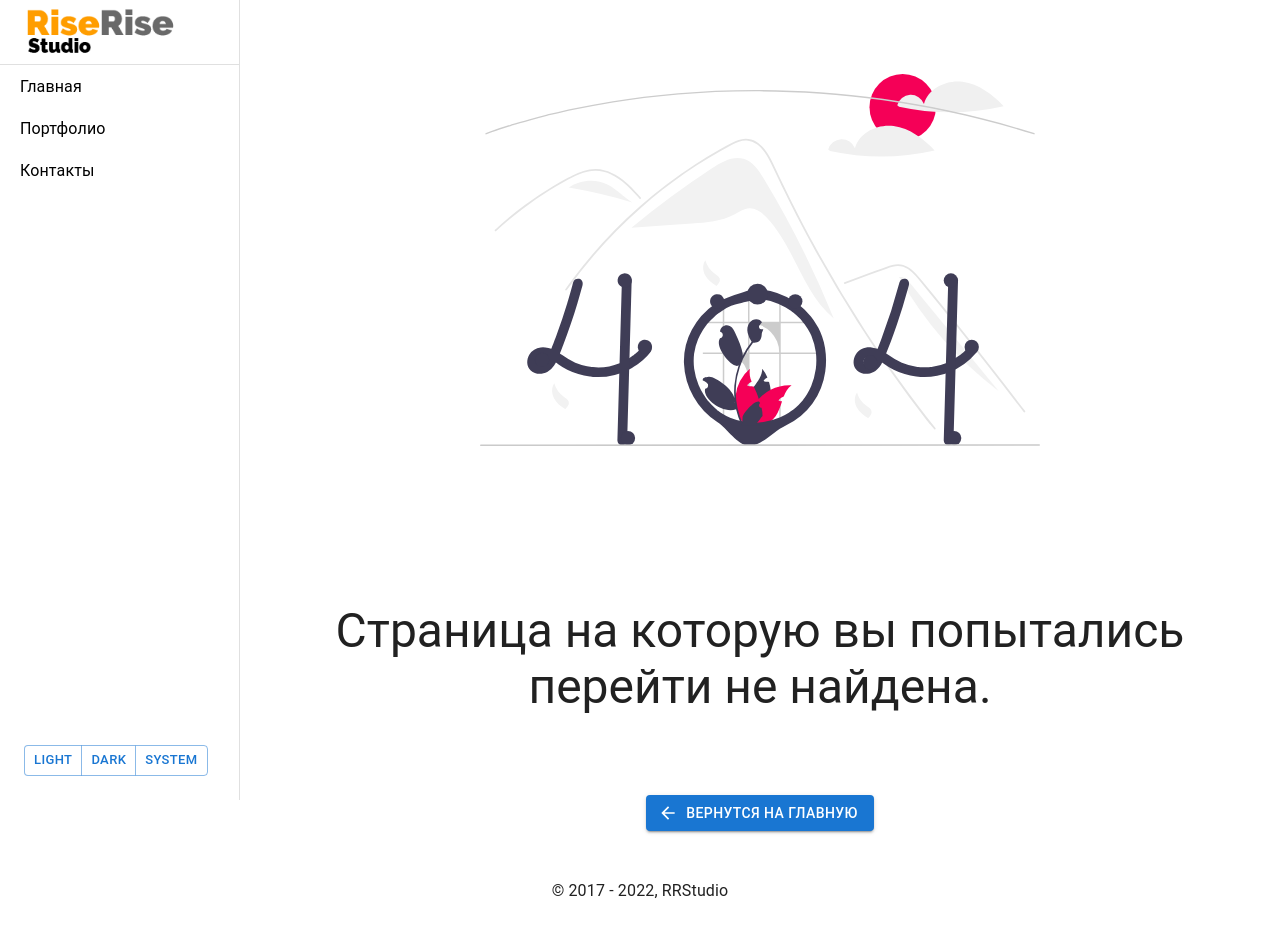
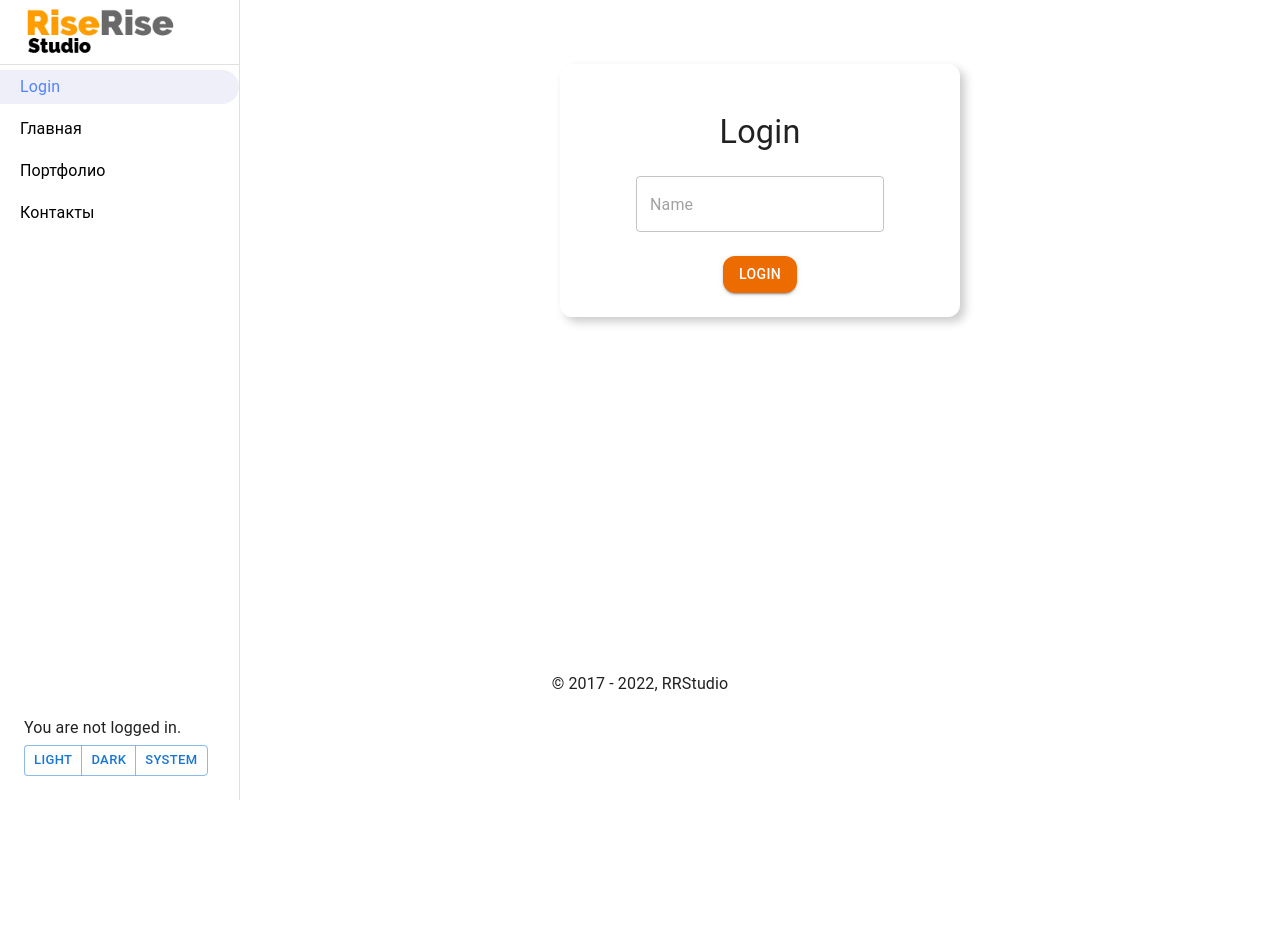
Before and after one commit to rrstudiomigration/RRS, a React (Create React App) app: page /login in a window 1280 px wide. After the commit the page ends 800 px from the top, so only its background shows below. Built offline with nearby package versions, Linux system fonts and the light colour scheme.

Commit message:
chore: add auth and login

```diff
--- /dev/null
+++ b/src/api/auth.ts
@@ -0,0 +1,11 @@
+export const fakeAuthProvider = {
+  isAuthenticated: false,
+  signIn(callback: VoidFunction) {
+    fakeAuthProvider.isAuthenticated = true
+    setTimeout(callback, 300) // fake async
+  },
+  signOut(callback: VoidFunction) {
+    fakeAuthProvider.isAuthenticated = false
+    setTimeout(callback, 300)
+  }
+}
--- a/src/components/Base/Sidebar.tsx
+++ b/src/components/Base/Sidebar.tsx
@@ -5,24 +5,24 @@ import {
   Button,
   ButtonGroup,
   CardMedia,
-  Stack
+  Stack,
+  Box
 } from '@mui/material'
 import useMediaQuery from '@mui/material/useMediaQuery'
 import { DarkModeContext } from '../../context/darkModeContext'
 import * as logo from '../img/logo.svg'
 import CustomLink from '../CustomLink/CustomLink'
+import AuthStatus from '../auth/AuthStatus'
+import useAuth from '../../hooks/useAuth'
 
 export default function Sidebar() {
   const { dispatch } = useContext(DarkModeContext)
   const prefersDarkMode = useMediaQuery('(prefers-color-scheme: dark)')
 
-  const handleSystemThemeClick = () => {
-    if (prefersDarkMode) {
-      dispatch({ type: 'DARK' })
-    } else {
-      dispatch({ type: 'LIGHT' })
-    }
-  }
+  const handleSystemThemeClick = () =>
+    prefersDarkMode ? dispatch({ type: 'DARK' }) : dispatch({ type: 'LIGHT' })
+
+  let auth = useAuth()
 
   return (
     <nav>
@@ -36,10 +36,22 @@ export default function Sidebar() {
       </Toolbar>
       <Divider />
       <Stack paddingTop={'5px'} spacing={1} direction='column'>
+        <CustomLink to='/login'>Login</CustomLink>
         <CustomLink to='/'>Главная</CustomLink>
         <CustomLink to='/portfolio'>Портфолио</CustomLink>
         <CustomLink to='/contact'>Контакты</CustomLink>
+        {auth.user && <CustomLink to='/admin'>Administration</CustomLink>}
       </Stack>
+
+      <Box
+        sx={{
+          margin: '24px',
+          position: 'absolute',
+          bottom: 20
+        }}
+      >
+        <AuthStatus />
+      </Box>
 
       <ButtonGroup
         variant='outlined'
--- /dev/null
+++ b/src/components/auth/AuthStatus.tsx
@@ -0,0 +1,27 @@
+import React from 'react'
+import { useNavigate } from 'react-router-dom'
+import useAuth from '../../hooks/useAuth'
+
+function AuthStatus() {
+  let auth = useAuth()
+  let navigate = useNavigate()
+
+  if (!auth.user) {
+    return <p>You are not logged in.</p>
+  }
+
+  return (
+    <p>
+      Welcome {auth.user}!{' '}
+      <button
+        onClick={() => {
+          auth.signOut(() => navigate('/'))
+        }}
+      >
+        Sign out
+      </button>
+    </p>
+  )
+}
+
+export default AuthStatus
--- a/src/components/routes/AppRouter.tsx
+++ b/src/components/routes/AppRouter.tsx
@@ -1,5 +1,9 @@
 import React from 'react'
 import { Route, Routes } from 'react-router-dom'
+import { AuthProvider } from '../../hoc/AuthProvider'
+import RequireAuth from '../../hoc/RequireAuth'
+import Admin from '../../pages/admin/Admin'
+import Login from '../../pages/login/Login'
 import Contact from '../Contacts/Contact'
 import Layout from '../layout/Layout'
 import Main from '../Main/Main'
@@ -9,14 +13,25 @@ import Portfolio from '../Portfolio/Portfolio'
 const AppRouter = () => {
   return (
     <>
+      <AuthProvider>
         <Routes>
           <Route path='/' element={<Layout />}>
             <Route index element={<Main />} />
             <Route path='portfolio' element={<Portfolio />} />
             <Route path='contact' element={<Contact />} />
             <Route path='*' element={<NotFound />} />
+            <Route path='login' element={<Login />} />
+            <Route
+              path='admin'
+              element={
+                <RequireAuth>
+                  <Admin />
+                </RequireAuth>
+              }
+            />
           </Route>
         </Routes>
+      </AuthProvider>
     </>
   )
 }
--- /dev/null
+++ b/src/hoc/AuthProvider.tsx
@@ -0,0 +1,32 @@
+import React, { createContext, ReactNode, useState } from 'react'
+import { fakeAuthProvider } from '../api/auth'
+
+interface AuthContextType {
+  user: any
+  signIn: (user: string, callback: VoidFunction) => void
+  signOut: (callback: VoidFunction) => void
+}
+
+export const AuthContext = createContext<AuthContextType>(null!)
+
+export const AuthProvider = ({ children }: { children: ReactNode }) => {
+  const [user, setUser] = useState<any>(null)
+
+  const signIn = (newUser: string, callback: VoidFunction) => {
+    return fakeAuthProvider.signIn(() => {
+      setUser(newUser)
+      callback()
+    })
+  }
+
+  const signOut = (callback: () => void) => {
+    return fakeAuthProvider.signOut(() => {
+      setUser(null)
+      callback()
+    })
+  }
+
+  const value = { user, signIn, signOut }
+
+  return <AuthContext.Provider value={value}>{children}</AuthContext.Provider>
+}
--- /dev/null
+++ b/src/hoc/RequireAuth.tsx
@@ -0,0 +1,16 @@
+import React from 'react'
+import { Navigate, useLocation } from 'react-router-dom'
+import useAuth from '../hooks/useAuth'
+
+function RequireAuth({ children }: { children: JSX.Element }) {
+  let auth = useAuth()
+  let location = useLocation()
+
+  return !auth.user ? (
+    <Navigate to='/login' state={{ from: location }} replace />
+  ) : (
+    children
+  )
+}
+
+export default RequireAuth
--- /dev/null
+++ b/src/hooks/useAuth.ts
@@ -0,0 +1,8 @@
+import { useContext } from 'react'
+import { AuthContext } from '../hoc/AuthProvider'
+
+function useAuth() {
+  return useContext(AuthContext)
+}
+
+export default useAuth
--- /dev/null
+++ b/src/pages/admin/Admin.tsx
@@ -0,0 +1,7 @@
+import React from 'react'
+
+const Admin = () => {
+  return <div>Admin</div>
+}
+
+export default Admin
--- /dev/null
+++ b/src/pages/login/Login.tsx
@@ -0,0 +1,78 @@
+import { Box, Button, TextField, Typography } from '@mui/material'
+import React from 'react'
+import { useLocation, useNavigate } from 'react-router-dom'
+import useAuth from '../../hooks/useAuth'
+
+interface LocationState {
+  from: {
+    pathname: string
+  }
+}
+
+const Login = () => {
+  const navigate = useNavigate()
+  const location = useLocation()
+  const auth = useAuth()
+
+  const from = (location.state as LocationState)?.from?.pathname || '/'
+
+  function handleSubmit(e: React.FormEvent<HTMLFormElement>) {
+    e.preventDefault()
+
+    const formData = new FormData(e.currentTarget)
+    const username = formData.get('name') as string
+
+    auth.signIn(username, () => {
+      navigate(from, { replace: true })
+    })
+  }
+
+  return (
+    <div
+      style={{
+        height: '70vh'
+      }}
+    >
+      <form onSubmit={handleSubmit}>
+        <Box
+          display='flex'
+          flexDirection={'column'}
+          maxWidth={400}
+          alignItems='center'
+          justifyContent='center'
+          margin='auto'
+          marginTop={5}
+          padding={3}
+          borderRadius={3}
+          boxShadow={'5px 5px 10px #ccc'}
+          sx={{
+            ':hover': { boxShadow: '10px 10px 20px #ccc' }
+          }}
+        >
+          <Typography variant='h4' padding={3} textAlign='center'>
+            Login
+          </Typography>
+          <TextField
+            type={'text'}
+            variant='outlined'
+            placeholder='Name'
+            name='name'
+          />
+          <Button
+            type='submit'
+            variant='contained'
+            color='warning'
+            sx={{
+              marginTop: 3,
+              borderRadius: 3
+            }}
+          >
+            Login
+          </Button>
+        </Box>
+      </form>
+    </div>
+  )
+}
+
+export default Login
```
Also changed, not shown: src/context/darkModeContext.tsx (+7 -6 lines), .eslintrc.js. Lines whose indentation alone changed are shown as unchanged.
